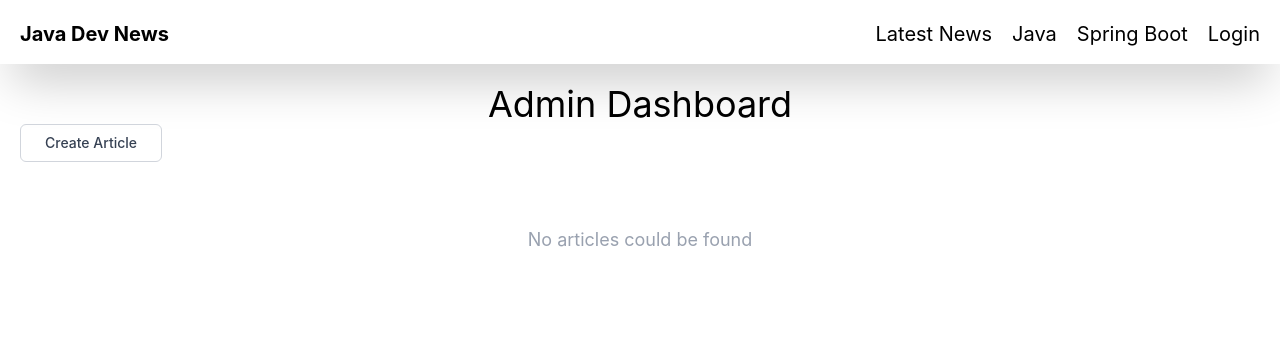
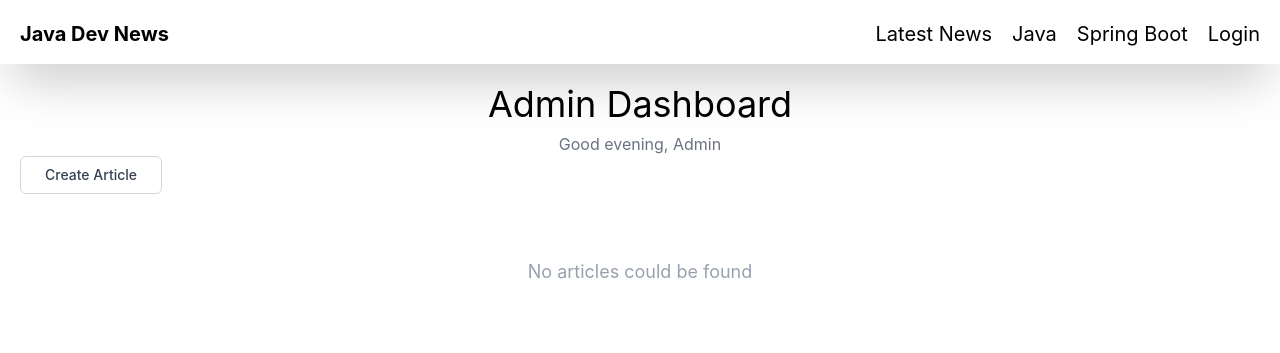
Before and after one commit to AlbertTopallaj/newssite-v2, a website built with Vite: page admin.html in a window 1280 px wide. Built offline with nearby package versions, Linux system fonts and the light colour scheme; sample sign-in values are in the browser's storage.

Commit message:
feat: add greeting to admin based on time

```diff
--- a/admin.html
+++ b/admin.html
@@ -30,6 +30,7 @@
     <script src="/src/create-article.js"></script>
     <script src="/src/auth.js"></script>
     <script src="/src/tags.js"></script>
+    <script src="/src/admin.js"></script>
     <script src="/src/script.js"></script>
     <script src="/src/display-article.js"></script>
 </body>
--- a/src/admin.js
+++ b/src/admin.js
@@ -0,0 +1,19 @@
+function renderGreeting(){
+    const hour = new Date().getHours()
+    let greeting
+
+    if(hour < 12){
+        greeting = 'Good morning, Admin'
+    } else if (hour < 18) {
+        greeting = 'Good afternoon, Admin'
+    } else {
+        greeting = 'Good evening, Admin'
+    }
+
+    const el = document.createElement('p')
+    el.textContent = greeting
+    el.className = 'text-gray-500 text-center mt-2'
+    document.querySelector('h2').after(el)
+}
+
+renderGreeting()
```
